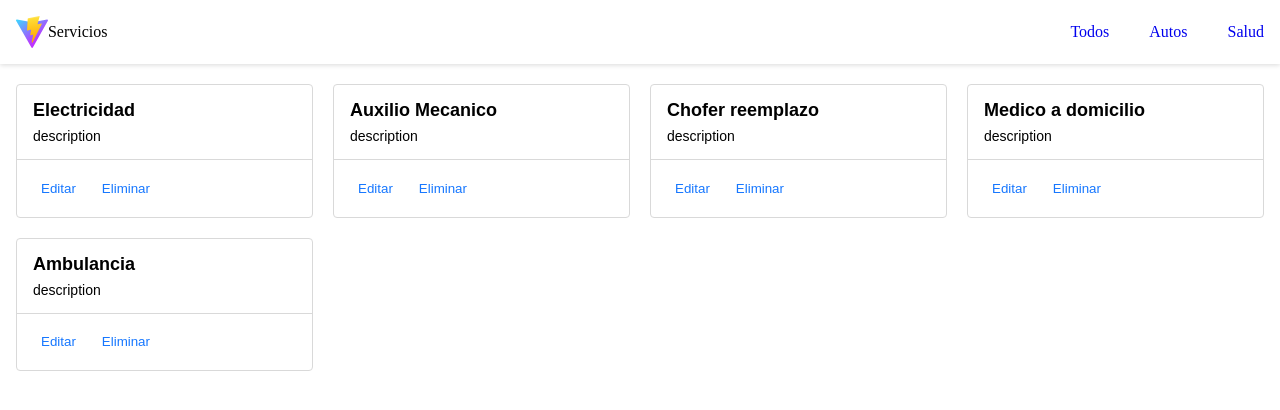
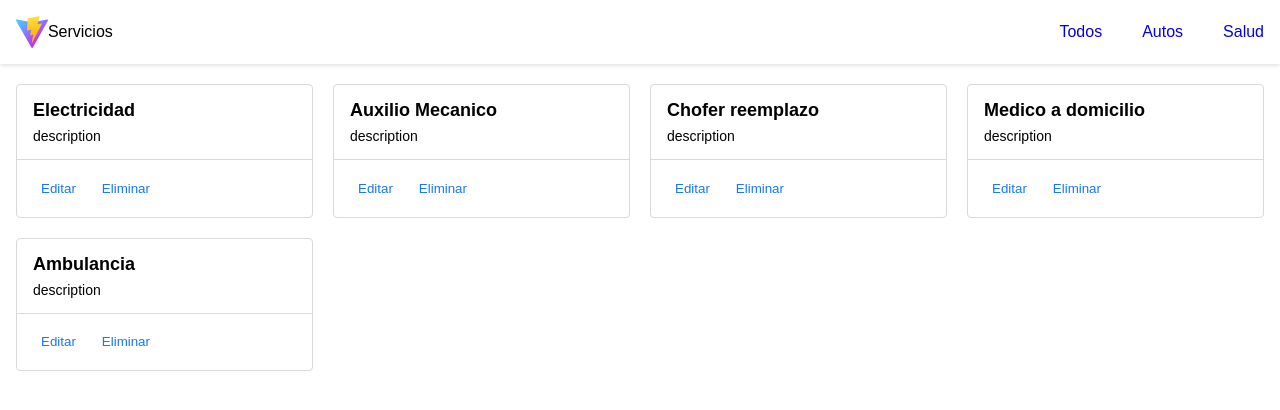
Before and after one commit to Aireck2/solera-challengue, a React (Vite) app: page / in a window 1280 px wide. Shown: the top 410 px of the page. Built offline with nearby package versions, Linux system fonts and the light colour scheme.

Commit message:
fix: add box sizing border box in reset css (#2)

```diff
--- a/src/reset.css
+++ b/src/reset.css
@@ -1,3 +1,7 @@
+* {
+  box-sizing: border-box;
+}
+
 html,
 body,
 div,
@@ -84,6 +88,7 @@ video {
   border: 0;
   font-size: 100%;
   font: inherit;
+  font-family: sans-serif;
   vertical-align: baseline;
 }
 /* HTML5 display-role reset for older browsers */
```
